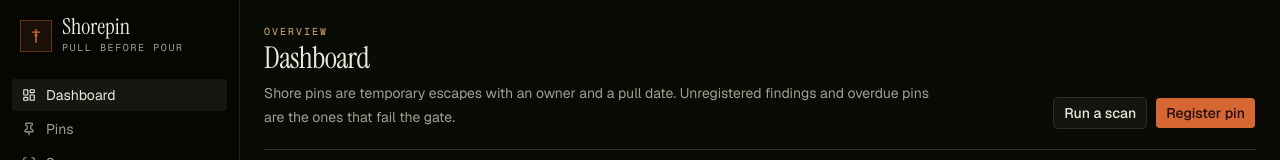
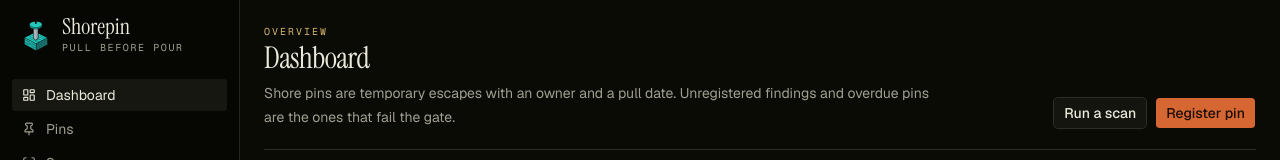
Before and after one commit to Phal273/shorepin, a Next.js app: page / in a window 1280 px wide. Shown: the top 160 px of the page. Built offline with nearby package versions, Linux system fonts and the light colour scheme.

Commit message:
Use Shorepin logo art in the app shell

```diff
--- a/src/components/app-shell.tsx
+++ b/src/components/app-shell.tsx
@@ -40,9 +40,7 @@ export function AppShell({ children }: { children: React.ReactNode }) {
         )}
       >
         <Link href="/" className="mb-6 flex items-center gap-2.5 px-2">
-          <span className="flex size-8 items-center justify-center border border-primary/40 bg-primary/10 text-primary">
-            <ShorepinMark className="size-4" />
-          </span>
+          <ShorepinMark className="size-8 rounded-sm" />
           <span className="min-w-0">
             <span className="font-display block text-[22px] leading-none">
               Shorepin
--- a/src/components/mark.tsx
+++ b/src/components/mark.tsx
@@ -1,24 +1,6 @@
 export function ShorepinMark({ className }: { className?: string }) {
   return (
-    <svg
-      viewBox="0 0 24 24"
-      fill="none"
-      className={className}
-      aria-hidden="true"
-    >
-      <path
-        d="M12 2.5v19"
-        stroke="currentColor"
-        strokeWidth="2.2"
-        strokeLinecap="round"
-      />
-      <path
-        d="M7 6.2h10"
-        stroke="currentColor"
-        strokeWidth="2.2"
-        strokeLinecap="round"
-      />
-      <circle cx="12" cy="11.2" r="2.1" fill="currentColor" />
-    </svg>
+    // eslint-disable-next-line @next/next/no-img-element
+    <img src="/logo.png" alt="" className={className} />
   );
 }
```
Also changed, not shown: public/logo.png (added).
